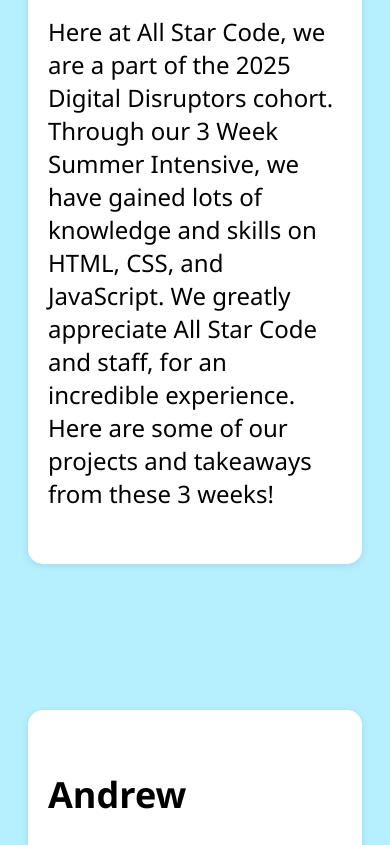
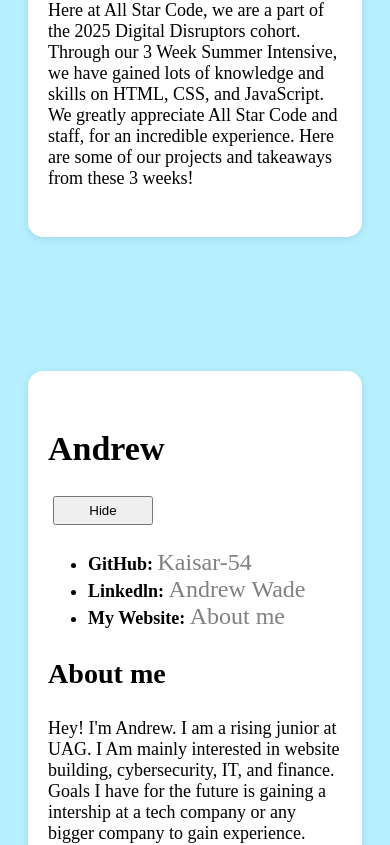
Before and after one commit to kaisar-54/Capstone-project, a plain HTML site: page index.html in a window 390 px wide. Shown: the part 377-1222 px from the top of the page. Drawn offline with Linux system fonts and the light colour scheme.

Commit message:
Update style.css

```diff
--- a/style.css
+++ b/style.css
@@ -87,3 +87,33 @@
 .links a{
     font-size: 24px;
 }
+
+@media (max-width: 1030px) {
+  body {
+    font-family: 'Times New Roman', Times, serif;
+    font-size: 26px;
+  }
+
+  h2 {
+    font-size: 36px;
+  }
+
+  p, ul li, a {
+    font-size: 22px;
+  }
+}
+
+@media (max-width: 530px) {
+  body {
+    font-family: 'Times New Roman', Times, serif;
+    font-size: 24px;
+  }
+
+  h2 {
+    font-size: 34px;
+  }
+
+  p, ul li, a {
+    font-size: 18px;
+  }
+}
```
